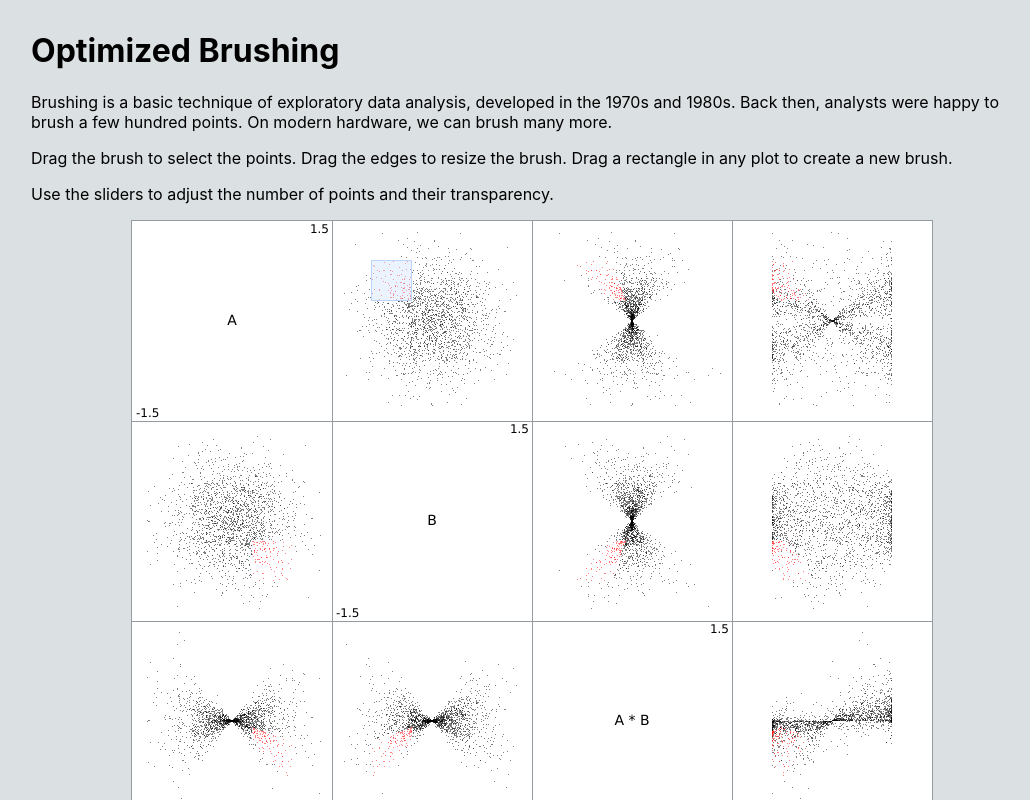
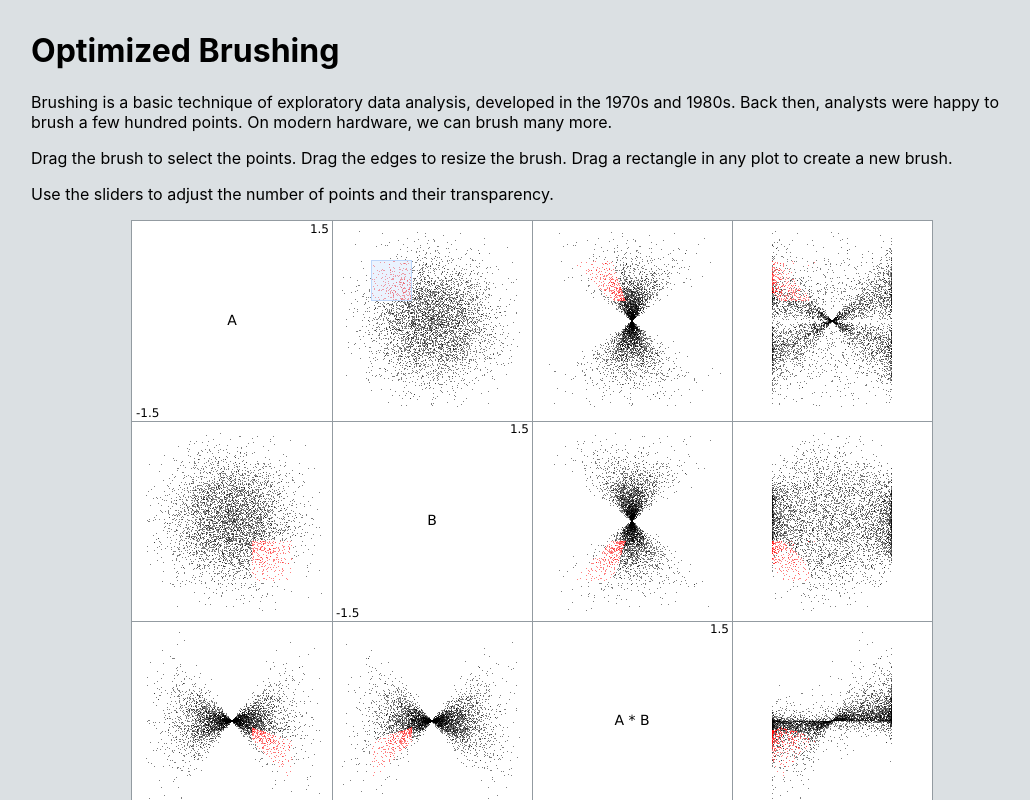
Before and after one commit to hemanrobinson/fast-brushing, a React (Create React App) app: page / in a window 1280 px wide. Shown: the top 800 px of the page, without its empty margins (109-1139 px from the left). Built offline with nearby package versions, Linux system fonts and the light colour scheme.

Commit message:
10 -> 11

```diff
--- a/src/App.js
+++ b/src/App.js
@@ -9,7 +9,7 @@ import cleveland from './cleveland.png';
 const App = () => {
 
     // Create state.
-    const nDataDefault = 10;
+    const nDataDefault = 11;
     const [ nData, setNData ] = useState( App.getPower( nDataDefault ));
     const [ opacity, setOpacity ] = useState( 0.5 );
 
```
Also changed, not shown: 2 other files (tests, documents, lock files or other folders).
